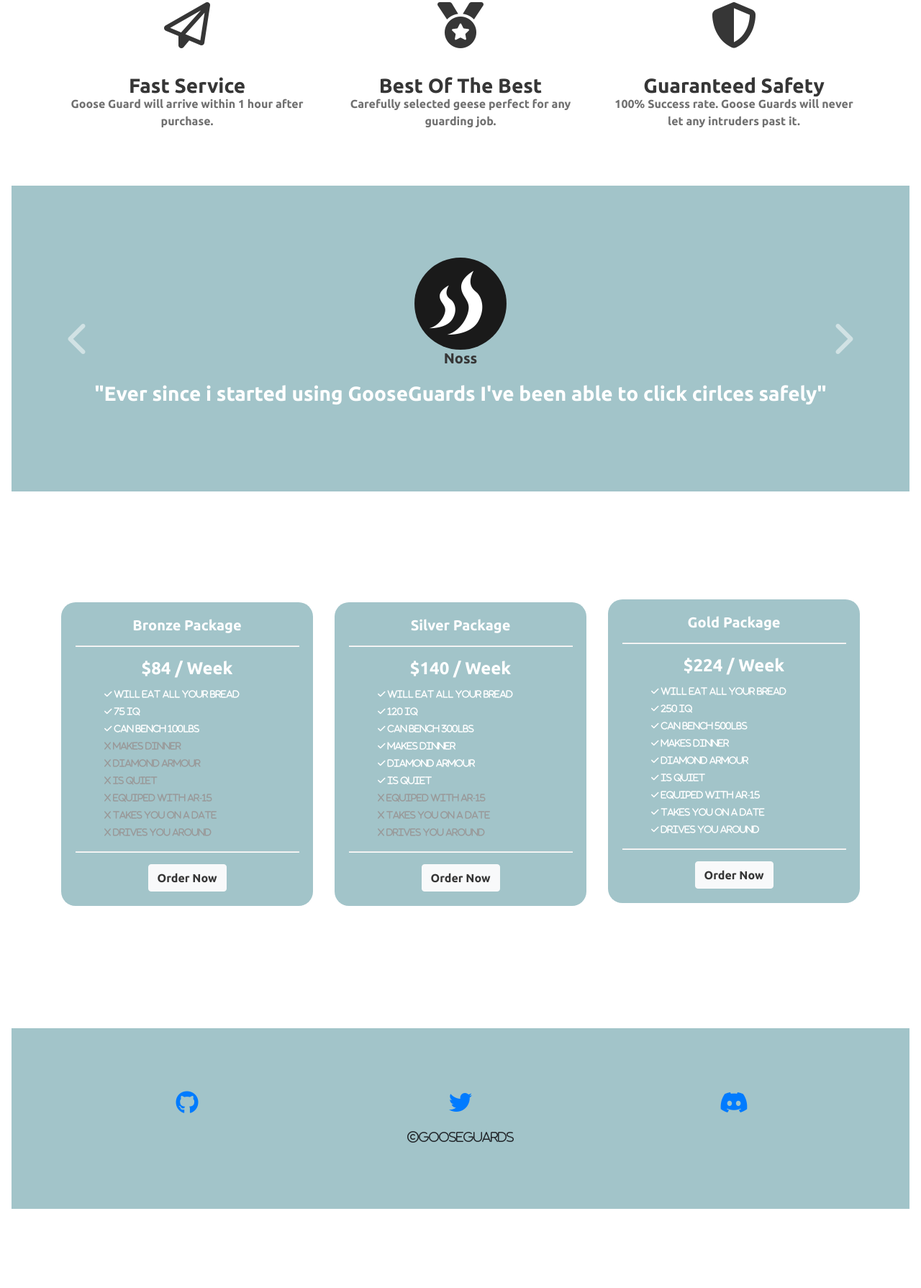
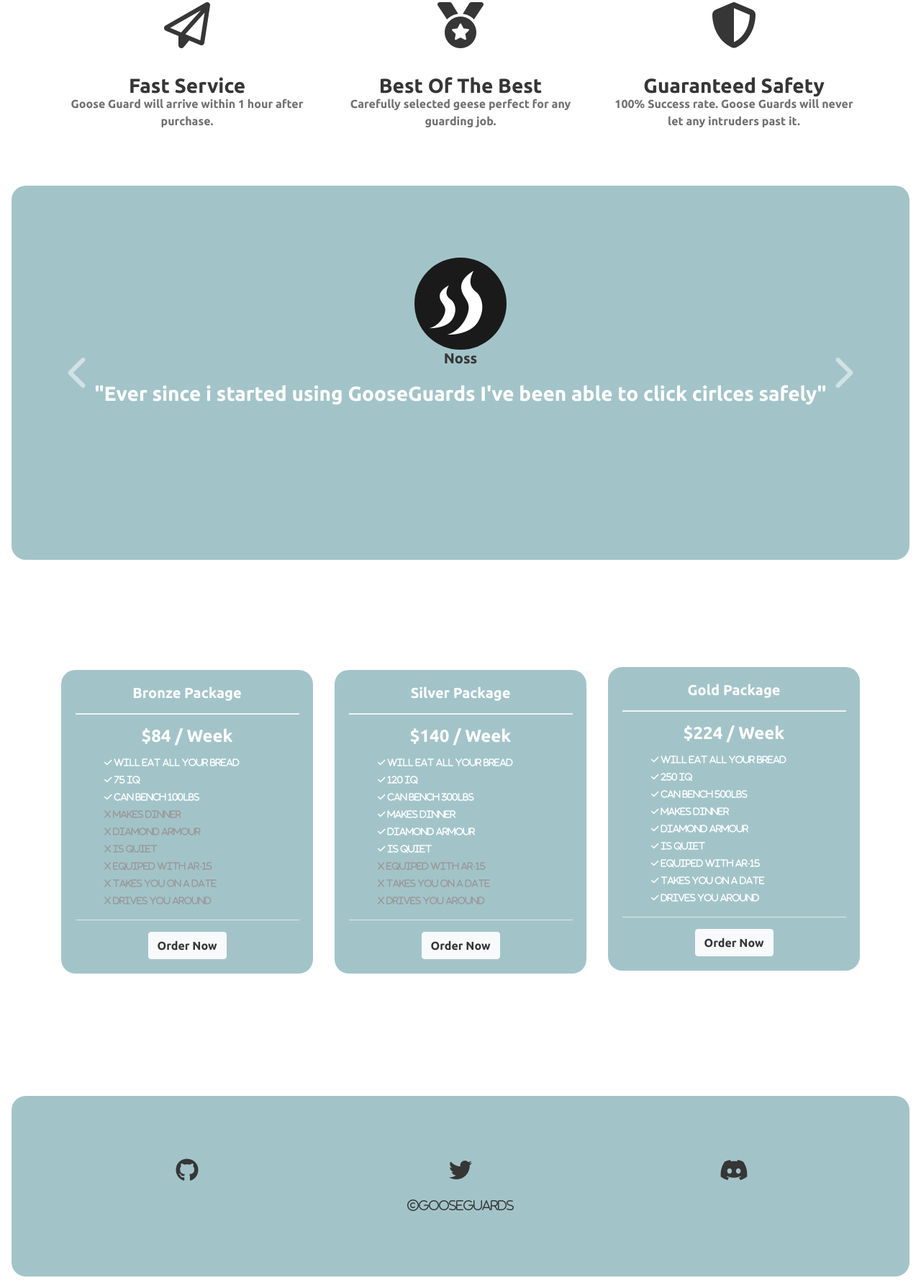
Before and after one commit to Nossuru/GooseGuards, a plain HTML site: page index.html in a window 1280 px wide. Shown: the part 681-2471 px from the top of the page at 72% size. Before the commit the page ends 2377 px from the top, so only its background shows below. Drawn offline with nearby package versions, Linux system fonts and the light colour scheme.

Commit message:
Update Styles.css

```diff
--- a/Styles.css
+++ b/Styles.css
@@ -34,6 +34,7 @@ h6 {
     background-color: #a2c4c9;
     padding-top: 10%;
     padding-bottom: 10%;
+    border-radius: 20px;
 }
 
 .title {
@@ -64,6 +65,7 @@ h6 {
     background-color: #fff;
     padding-top: 5%;
     padding-bottom: 5%;
+
 }
 
 .pros-title {
@@ -114,10 +116,11 @@ h6 {
     background-color: #a2c4c9;
     padding-top: 8%;
     padding-bottom: 8%;
+    border-radius: 20px;
 }
 
 .carousel-item{
-    height: 18%;
+    height: 20rem;
 
 }
 
@@ -203,13 +206,17 @@ ul {
 }
 
 
+
+
+
+
 /* FOOTER */
 
 #footer {
     background-color: #a2c4c9;
     padding-top: 7%;
     padding-bottom: 7%;
-
+   border-radius: 20px;
 }
 
 .fa-copyright {
@@ -219,3 +226,7 @@ ul {
 .contact:hover {
     color: #fff;
 }
+
+i {
+    color: rgb(54, 54, 54)
+}
```
